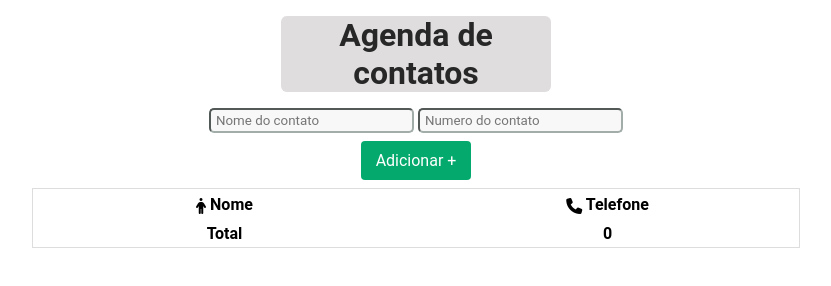
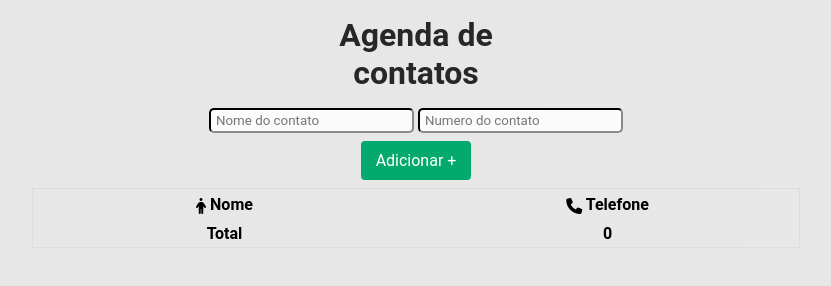
Before and after one commit to IImLucasR/Projeto_Agenda, a plain HTML site: page index.html in a window 1280 px wide. Shown: the whole page, without its empty margins (224-1055 px from the left). Drawn offline with Linux system fonts and the light colour scheme.

Commit message:
Alterando cores de background e adicionando a posibilidade de digitar o DDD

```diff
--- a/main.css
+++ b/main.css
@@ -7,7 +7,7 @@
 }
 
 body {
-    background: linear-gradient(100deg, #f7f1f1);
+    background: linear-gradient(100deg, #e7e7e7, rgb(233, 231, 231));
 }
 
 header {
@@ -19,7 +19,6 @@ header {
 
 h1 {
     text-align: center;
-    background-color: #dfdddd;
     border-radius: 6px;
     color: rgb(39, 39, 39);
     width: 65%;
@@ -39,8 +38,8 @@ form {
 }
 
 form input {
-    background-color: #a2ada917;
-    border-color: #a2ada9;
+    background-color: #ffffffda;
+    border-color: #363636;
     border-radius: 5px;
     height: 25px;
     padding: 5px;
@@ -72,6 +71,7 @@ form button:hover {
 }
 
 table {
+    border: 1px solid;
     table-layout: fixed;
     width: 60%;
     border: 1px solid #ddd;
--- a/main.js
+++ b/main.js
@@ -33,7 +33,7 @@ function confereDuplicado() {
 
 function verificaQuantidade() {
     const numeroValido = numero.value.trim();
-    return numeroValido.length === 9;
+    return numeroValido.length === 11;
 }
 
 function letrasInputNumero() {
```
